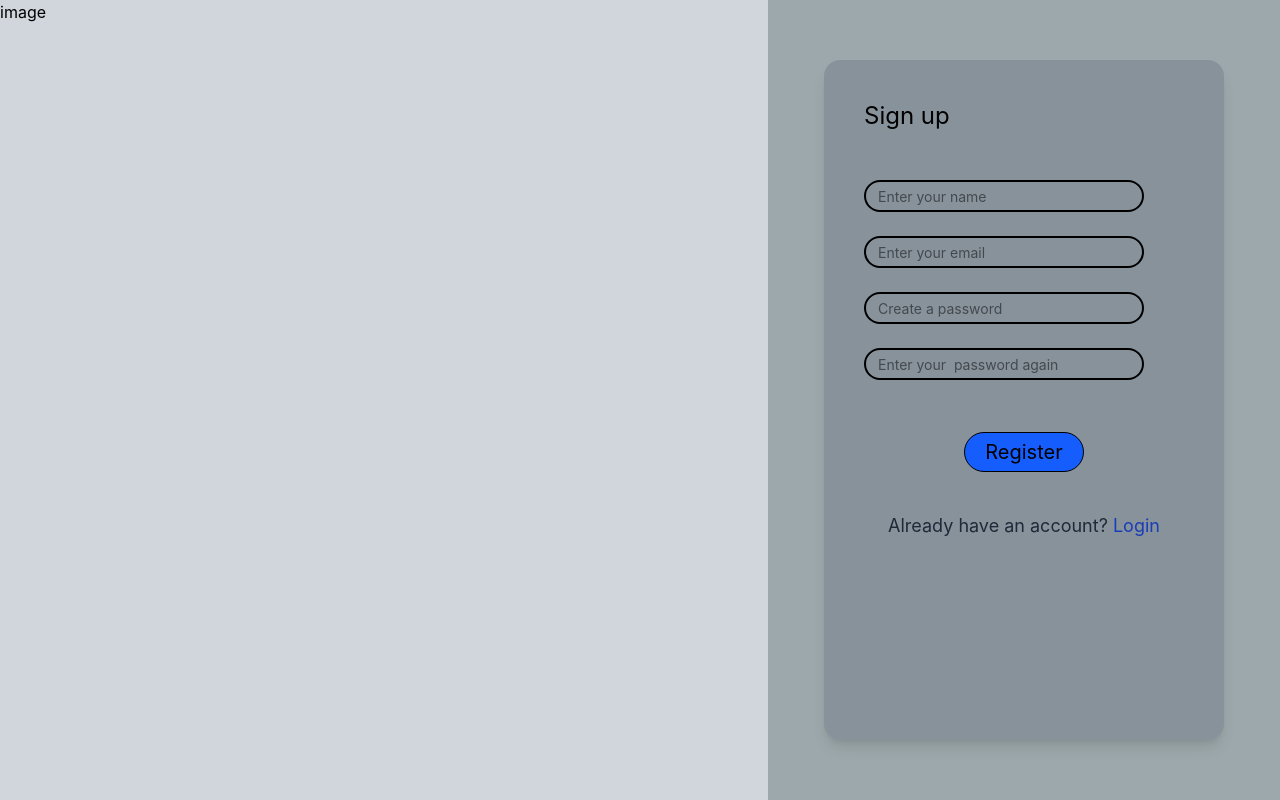
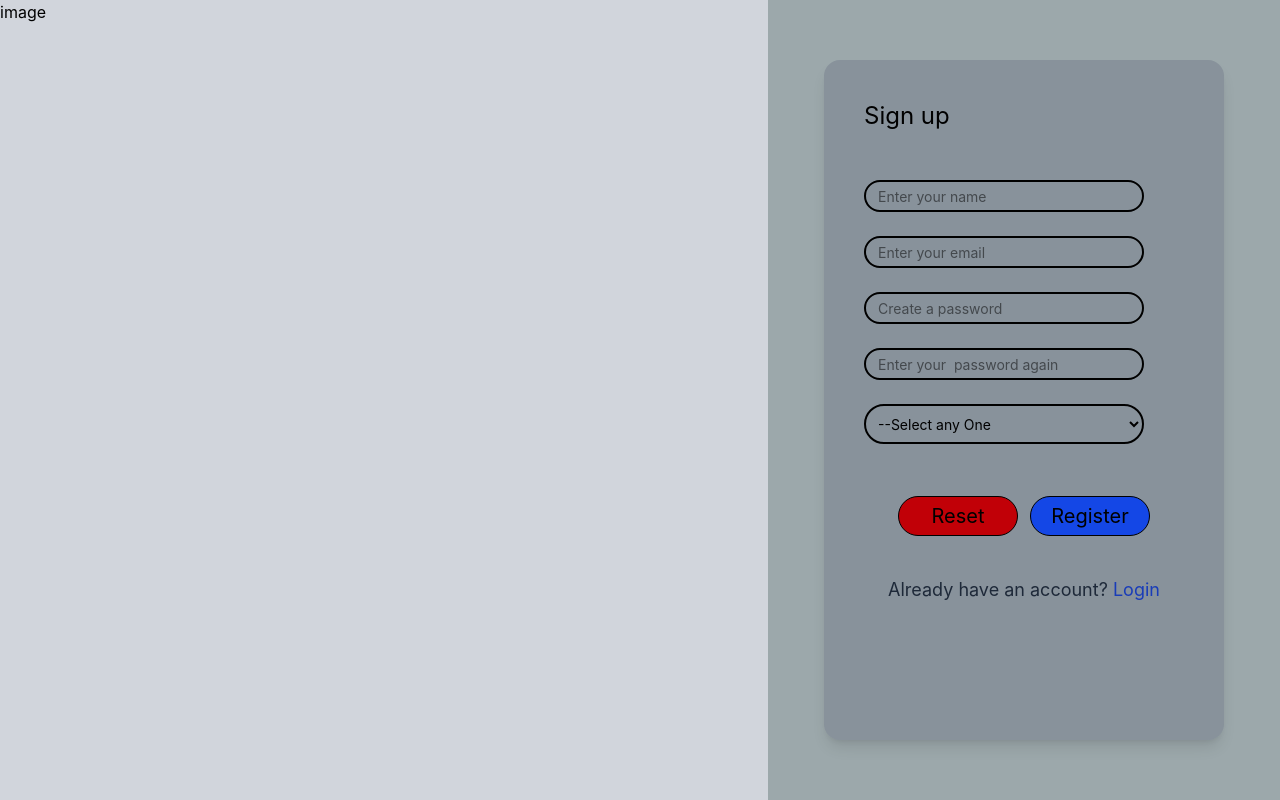
Before and after one commit to Raj-Praj/Study-Hub-App, a React (Vite) app: page /register-page in a window 1280 px wide. Built offline with nearby package versions, Linux system fonts and the light colour scheme.

Commit message:
select input is used as comnponent in input.tsx  and buttons are made specific in button.tsx

```diff
--- a/src/components/landingPage/rightsidecomponent/LoginSection.tsx
+++ b/src/components/landingPage/rightsidecomponent/LoginSection.tsx
@@ -1,7 +1,7 @@
 import { Link } from "react-router"
 
 //import FormInputField from "../../ui/form/input";
-import FormButton from "../../ui/form/formbutton";
+import  { SubmitButton } from "../../ui/form/button";
 import FormLabel from "../../ui/form/formlabel";
 import {useForm } from "react-hook-form";
 import FormInputField from "../../ui/form/input";
@@ -12,7 +12,7 @@ import { zodResolver } from "@hookform/resolvers/zod";
 //     password:string
 // }
 const LoginDTO=z.object({
-            username:z.string().min(1,"Username is required").max(30,"Username should not exceed more than 30 characters").nonoptional(),
+            username:z.string().min(1,"Username is required").nonoptional(),
             password:z.string().nonempty("Password is required").nonoptional()
 })
 type Icredentials=z.infer<typeof LoginDTO>
@@ -45,7 +45,7 @@ export default function LoginSection(){
 
 
                       <div className="flex justify-center">
-                          <FormButton type="submit" className="bg-blue-600" >Log in</FormButton>
+                         <SubmitButton>Login</SubmitButton>
                         </div>
 
 
--- a/src/components/landingPage/rightsidecomponent/RegisterSection.tsx
+++ b/src/components/landingPage/rightsidecomponent/RegisterSection.tsx
@@ -1,9 +1,9 @@
 import { Link } from "react-router"
 import FormLabel from "../../ui/form/formlabel"
 //import FormInputField from "../../ui/form/input"
-import FormButton from "../../ui/form/formbutton"
+import  { CancelButton, SubmitButton } from "../../ui/form/button"
 import {  useForm } from "react-hook-form"
-import FormInputField from "../../ui/form/input"
+import FormInputField, { SelectInput } from "../../ui/form/input"
 import  z from "zod"
 import { zodResolver } from "@hookform/resolvers/zod"
 // export interface iCredentials1{
@@ -15,7 +15,8 @@ const RegisterDTO=z.object({             //schema
       user_name:z.string().nonempty().nonoptional(),
         email:z.email().nonempty().nonoptional(),
         new_password:z.string().nonempty().nonoptional(),
-        current_password:z.string().nonempty().nonoptional()
+        current_password:z.string().nonempty().nonoptional(),
+        role:z.string().nonempty("Please select a role")
 
 
 
@@ -28,12 +29,16 @@ const{control,handleSubmit,formState:{errors}}=useForm<Rcredentials>({
         user_name:"",
         email:"",
         new_password:"",
-        current_password:""
+        current_password:"",
+        role:""
 
     },resolver:zodResolver(RegisterDTO)
 })
 const RegisterUser=(data:Rcredentials)=>{
-    console.log(data)
+   console.log(data)
+//    if(new_password===current_password){
+//     console.log("password donot match")
+//    }
 }
 
     return(<>
@@ -53,12 +58,13 @@ const RegisterUser=(data:Rcredentials)=>{
                         <FormInputField errMsg={errors?.email?.message} type="text" name="email" control={control} placeholder="Enter your email"/>
                         <FormInputField errMsg={errors?.new_password?.message} type="password" name="new_password" control={control} placeholder="Create a password"/>
                         <FormInputField errMsg={errors?.current_password?.message} type="password" name="current_password" control={control} placeholder="Enter your  password again"/>
-
+                        <SelectInput errMsg={errors?.role?.message} name="role" control={control} options={[{label:"Buyer",value:"customer"},{label:"vendor/seller",value:"seller"}]}/>
                      </div>
 
 
-                     <div className="flex justify-center">
-                         <FormButton type="submit" className="bg-blue-600">Register</FormButton>
+                     <div className="flex justify-center gap-3">
+                         <CancelButton>Reset</CancelButton>
+                         <SubmitButton>Register</SubmitButton>
 
                      </div>
                      <FormLabel className="text-lg text-center text-gray-800 ">
--- /dev/null
+++ b/src/components/ui/form/button.tsx
@@ -0,0 +1,37 @@
+//import { useNavigate } from "react-router"
+
+import type { ReactNode } from "react"
+
+export type FormButtonProps={
+
+    children:ReactNode,
+    className?:string,
+    disabled?:boolean
+}
+
+
+export const SubmitButton=({children,className,disabled=false}:Readonly<FormButtonProps>)=>{
+
+    return(<>
+          <button
+          disabled={disabled}
+          type="submit"
+          className={`cursor-pointer  justify-center items-center w-30 h-10 border rounded-full text-xl bg-blue-700 transition duration-300 hover:scale(102) disabled:bg-blue-700/50 disabled:cursor-not-allowed  disabled:scale-100 ${className}` } >
+                 {children}
+             </button>
+
+    </>)
+}
+
+export const CancelButton=({children,className,disabled=false}:Readonly<FormButtonProps>)=>{
+
+    return(<>
+          <button
+          disabled={disabled}
+          type="reset"
+           className={`cursor-pointer  justify-center items-center w-30 h-10 border rounded-full text-xl bg-red-700 transition duration-300 hover:scale(102) disabled:bg-red-700/50 disabled:cursor-not-allowed  disabled:scale-100 ${className}` } >
+                 {children}
+             </button>
+
+    </>)
+}
--- a/src/components/ui/form/formbutton.tsx
+++ /dev/null
@@ -1,19 +0,0 @@
-//import { useNavigate } from "react-router"
-
-import type { ReactNode } from "react"
-
-export type FormButtonProps={
-    type:"submit"|"reset"|"button",
-
-    children:ReactNode,
-    className?:string
-}
-export default function FormButton({type="button",children,className}:Readonly<FormButtonProps>){
-
-    return(<>
-                         <button type={type} className={`cursor-pointer  justify-center items-center w-30 h-10 border rounded-full text-xl hover:bg-sky-700 ${className}` } >
-                            {children}
-                            </button>
-
-    </>)
-}
--- a/src/components/ui/form/formlabel.tsx
+++ b/src/components/ui/form/formlabel.tsx
@@ -2,7 +2,7 @@ import type { ReactNode } from "react"
 
 export type FormLabelProps={
     children:ReactNode,
-    className:string
+    className?:string
 }
 export default function FormLabel({className,children}:Readonly<FormLabelProps>){
     return(
--- a/src/components/ui/form/input.tsx
+++ b/src/components/ui/form/input.tsx
@@ -1,5 +1,5 @@
 import type { HTMLInputTypeAttribute } from "react"
-import { Controller, type FieldValues, type Path,type Control } from "react-hook-form"
+import { Controller, type FieldValues, type Path,type Control} from "react-hook-form"
 
 export type InputfieldProps<T extends FieldValues>={
     type?:HTMLInputTypeAttribute,
@@ -32,8 +32,48 @@ export default function FormInputField<T extends FieldValues>({name,type='text',
 
     />
 
-                       {/* <input type={type} className=" border-2 rounded-full  w-70 h-12 text-sm p-3" placeholder={placeholder}/>
-                  */}
+
 
     </>)
 }
+
+export interface ISingleOption{
+    label:string,
+    value:string
+}
+export type SelectInputType<T extends FieldValues>={
+    name:Path<T>,
+    className?:string,
+    options?:Array<ISingleOption>,
+    control:Control<T>,
+    errMsg?:string
+}
+export const SelectInput=<T extends FieldValues>({name,control,className,options,errMsg}:Readonly<SelectInputType<T>>)=>{
+
+    return(
+    <>
+
+    <Controller name={name} control={control}
+    render={({field})=>{
+        return(
+            <>
+            <select
+               className={`border-2 rounded-full w-70 h-10 text-sm p-2 ${className}`}
+                {...field}
+              >
+                 <option value="">--Select any One</option>
+                       {options && options.map((val:ISingleOption,i:number)=>{
+                            return <option key={i} value={val.value}>{val.label}</option>
+                 })}
+
+            </select>
+            <span className="text-red-600 italic text-sm">
+                {errMsg}
+              </span>
+            </>
+        )
+    }}/>
+
+    </>
+    )
+}
```
